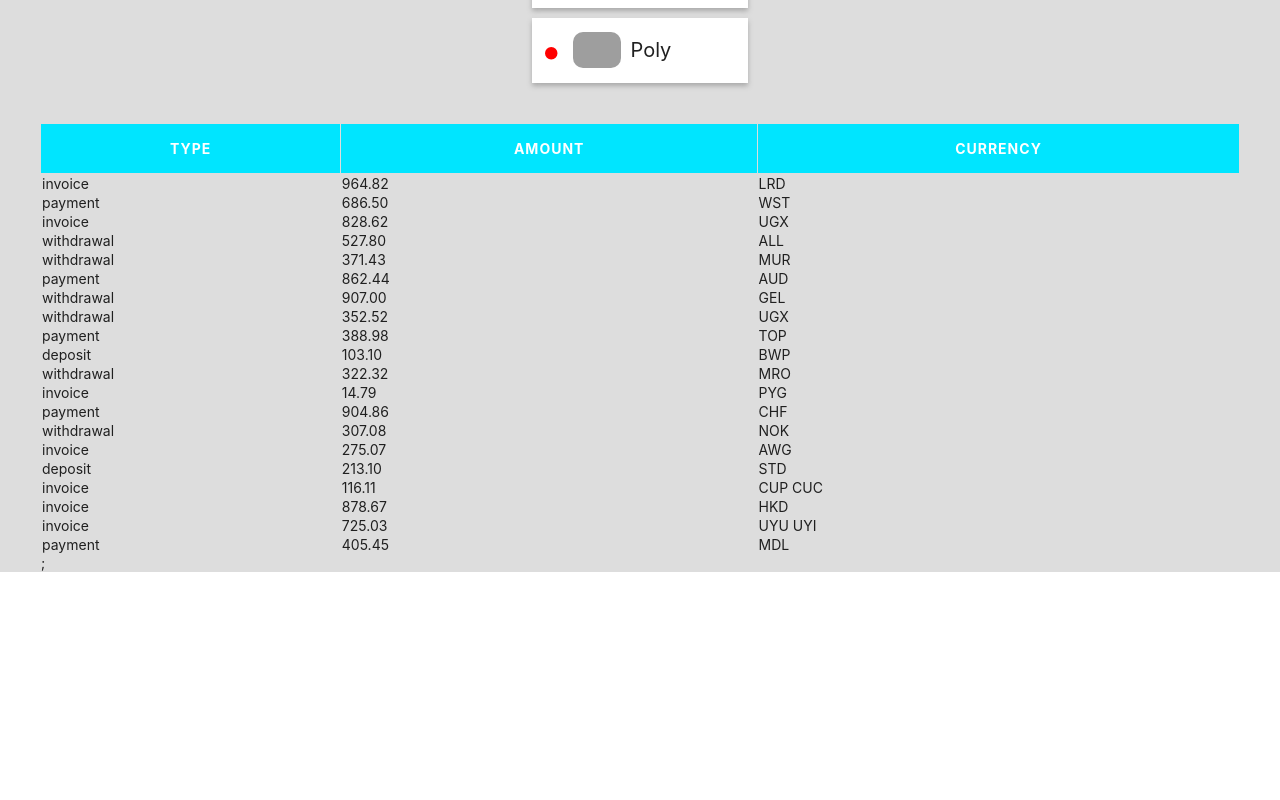
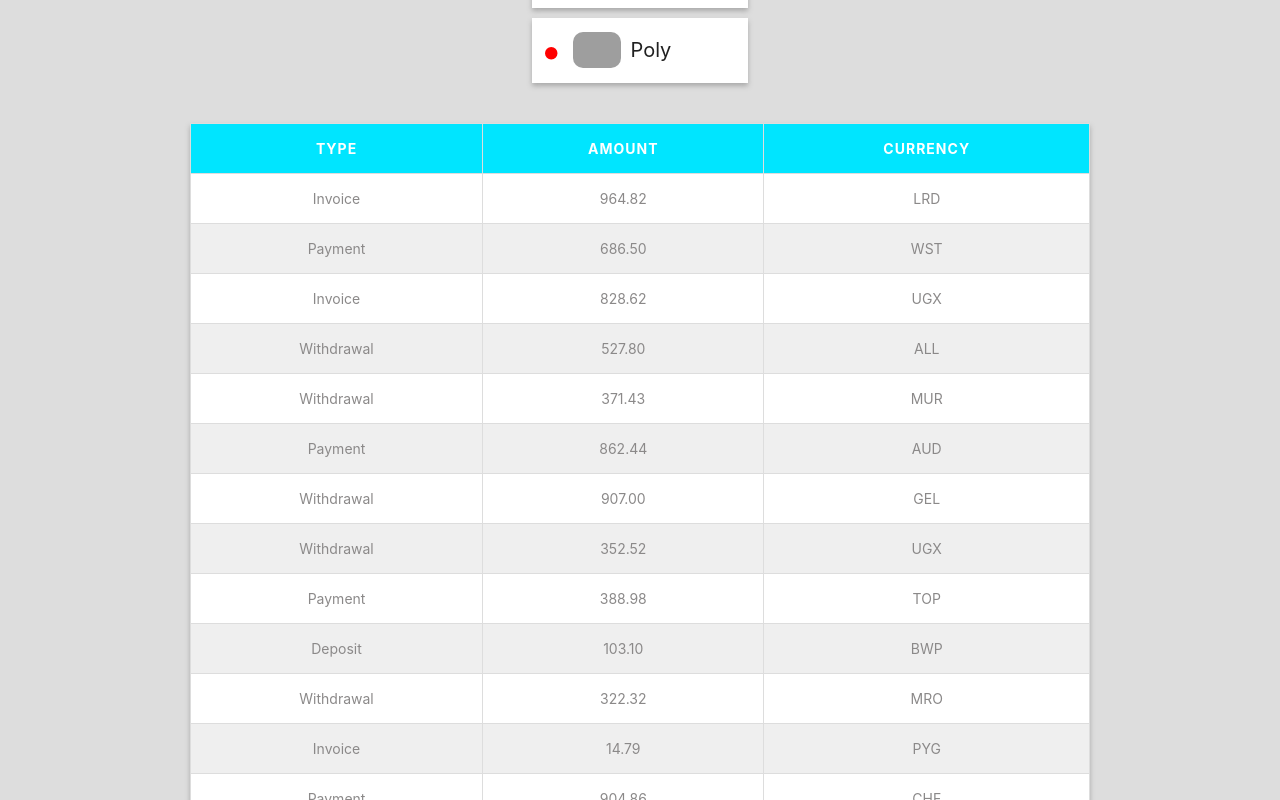
Before and after one commit to holiaka/goit-react-hw-01-components, a React (Create React App) app: page / in a window 1280 px wide. Shown: the part 1080-1880 px from the top of the page. Before the commit the page ends 1652 px from the top, so only its background shows below. Built offline with nearby package versions, Linux system fonts and the light colour scheme; grey boxes are pictures that could not be loaded.

Commit message:
Final of React HW #1

```diff
--- a/src/components/FriendList/FriendList.jsx
+++ b/src/components/FriendList/FriendList.jsx
@@ -18,6 +18,6 @@ FriendList.propTypes = {
   friends: PropTypes.arrayOf(
     PropTypes.shape({
       id: PropTypes.number.isRequired,
-    })
+    }).isRequired,
   ).isRequired,
 };
--- a/src/components/Profil/Profil.jsx
+++ b/src/components/Profil/Profil.jsx
@@ -56,6 +56,6 @@ Profil.propTypes = {
       followers: PropTypes.number.isRequired,
       views: PropTypes.number.isRequired,
       likes: PropTypes.number.isRequired,
-    }),
+    }).isRequired,
   }).isRequired,
 };
--- a/src/components/Statistic/Statistic.jsx
+++ b/src/components/Statistic/Statistic.jsx
@@ -25,6 +25,6 @@ Statistic.propTypes = {
         id: PropTypes.string.isRequired,
         label: PropTypes.string.isRequired,
         percentage: PropTypes.number.isRequired,
-    })
+    }).isRequired,
   ).isRequired,
 };
--- a/src/components/TransactionHistory/TransactionHistory.jsx
+++ b/src/components/TransactionHistory/TransactionHistory.jsx
@@ -1,4 +1,4 @@
-// import PropTypes from "prop-types";
+import PropTypes from "prop-types";
 import { TransactionTable } from "./TransactionHistory.styled";
 
 
@@ -19,7 +19,18 @@ export const TransactionHistory = ({ transactions }) => {
             <td>{amount}</td>
             <td>{currency}</td>
           </tr>);
-        })};
+        })}
   </tbody>
 </TransactionTable>);
 };
+
+TransactionHistory.propTypes = {
+  transactions: PropTypes.arrayOf(
+    PropTypes.exact({
+      id: PropTypes.string.isRequired,
+      type: PropTypes.oneOf(['invoice', 'payment', 'withdrawal', 'deposit']),
+      amount: PropTypes.string.isRequired,
+      currency: PropTypes.string.isRequired,
+    }).isRequired,
+  ).isRequired,
+};
--- a/src/components/TransactionHistory/TransactionHistory.styled.js
+++ b/src/components/TransactionHistory/TransactionHistory.styled.js
@@ -3,9 +3,11 @@ import { cssUnits } from "components/CssBaseUnits/CssUnits";
 
 export const TransactionTable = styled.table`
   table-layout: fixed;
-  min-width: 1200px;
+  min-width: 900px;
   border-collapse: collapse;
   border: 1px solid ${cssUnits.color.gray};
+  box-shadow: 0px 3px 5px 0px rgba(170, 170, 170, 1);
+  margin-bottom: 40px;
 
   font-size: ${cssUnits.sizeText.smMd};
     thead {
@@ -20,4 +22,26 @@ export const TransactionTable = styled.table`
         }
     }
 
+    tbody {
+        border: 1px solid ${cssUnits.color.gray};
+        color: ${cssUnits.color.darkGray};
+        tr{
+            :nth-child(odd) {
+                background-color: ${cssUnits.color.white};
+            }
+            :nth-child(even) {
+                background-color: ${cssUnits.color.lightGray};
+            }
+        }
+
+        td{
+            border: 1px solid ${cssUnits.color.gray};
+            padding: 16px;
+            text-align: center;
+
+            :first-child{
+                text-transform: capitalize;
+            }
+        }
+    }
 `;
```
